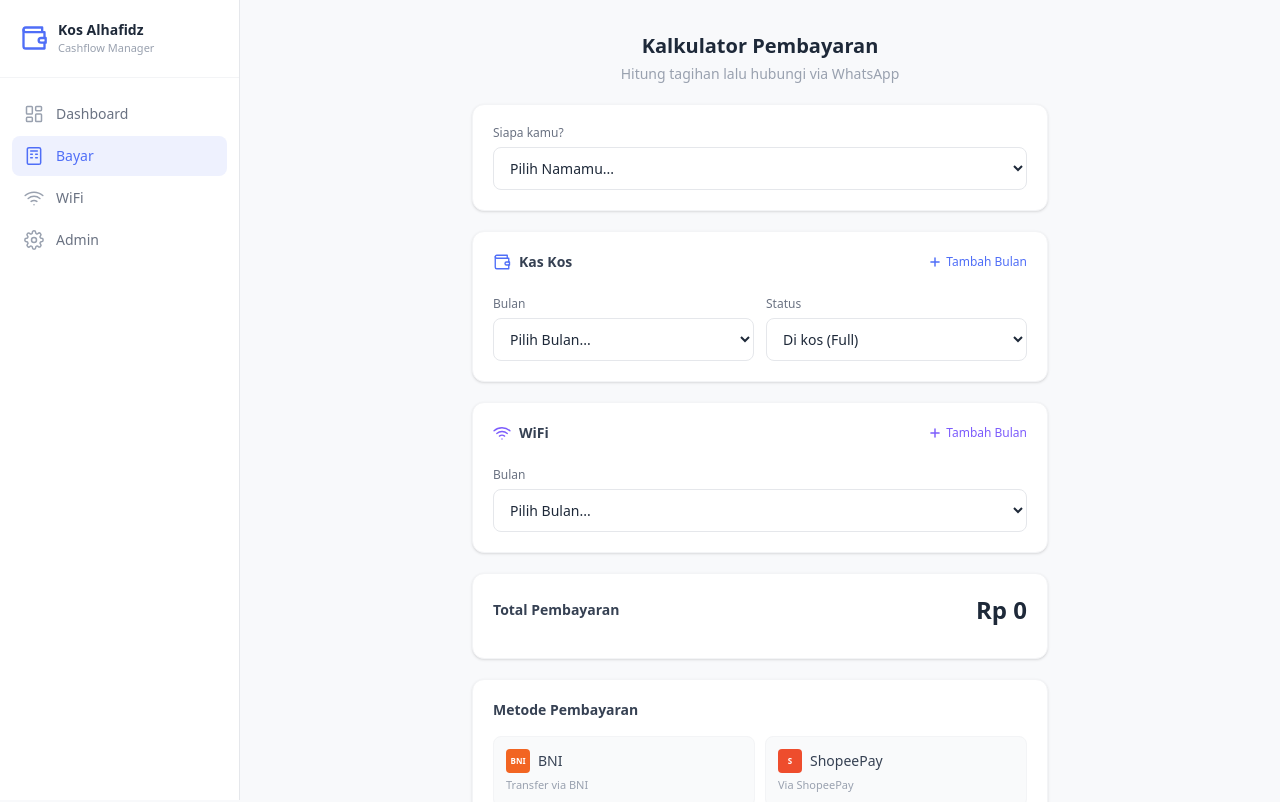
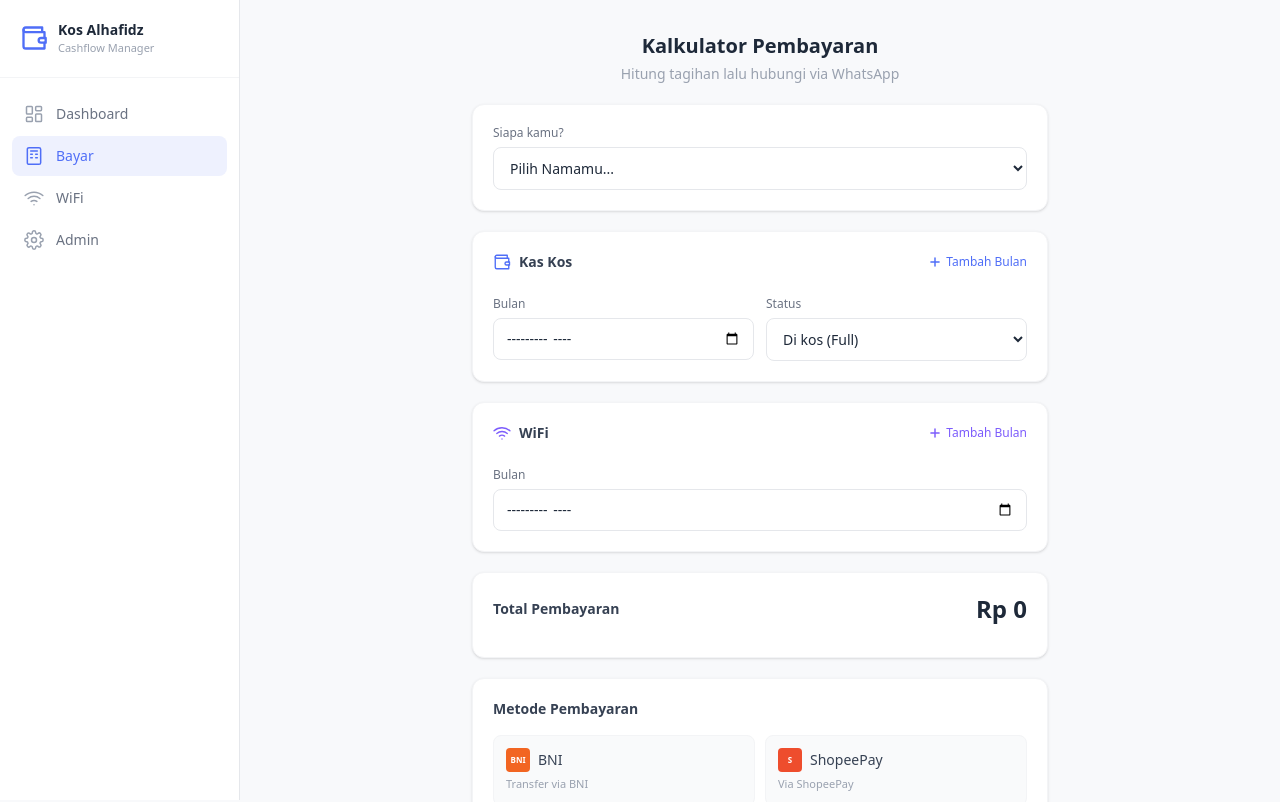
Before and after one commit to ryanekop/cashflow-kos-alhafidz, a Next.js app: page /payment in a window 1280 px wide. Shown: the top 802 px of the page. Built offline with nearby package versions, Linux system fonts and the light colour scheme.

Commit message:
fix: revert to native date picker, make delete buttons red
- Revert month select back to native input type=month
- Delete buttons now red with pill styling (bg-red-50, border-red-200)
- Trash icon + 'Hapus' text for visibility

```diff
--- a/app/payment/page.js
+++ b/app/payment/page.js
@@ -18,19 +18,6 @@ function calculateKas(monthStr, status) {
 }
 
 const inputCls = "w-full px-3 py-2.5 rounded-lg bg-white border border-gray-200 text-gray-800 text-sm focus:border-[#4f6ef7] focus:ring-1 focus:ring-[#4f6ef7] outline-none transition-colors";
-
-function generateMonthOptions() {
-    const options = [];
-    const now = new Date();
-    for (let i = -12; i <= 6; i++) {
-        const d = new Date(now.getFullYear(), now.getMonth() + i, 1);
-        const val = d.toISOString().slice(0, 7);
-        const label = d.toLocaleDateString("id-ID", { month: "long", year: "numeric" });
-        options.push({ value: val, label });
-    }
-    return options;
-}
-const MONTH_OPTIONS = generateMonthOptions();
 
 const WA_NUMBER = "6283846451376";
 
@@ -259,8 +246,8 @@ export default function PaymentPage() {
                         <div className="flex items-center justify-between">
                             <span className="text-[11px] text-gray-400 font-medium">{kasEntries.length > 1 ? `Kas #${i + 1}` : ''}</span>
                             {entry.month && (
-                                <button onClick={() => removeKasEntry(i)} className="text-gray-300 hover:text-red-400 transition-colors flex items-center gap-1 text-[11px]">
-                                    <svg width="12" height="12" viewBox="0 0 24 24" fill="none" stroke="currentColor" strokeWidth="2" strokeLinecap="round" strokeLinejoin="round"><line x1="18" y1="6" x2="6" y2="18" /><line x1="6" y1="6" x2="18" y2="18" /></svg>
+                                <button onClick={() => removeKasEntry(i)} className="px-2 py-0.5 rounded-md bg-red-50 text-red-500 hover:bg-red-100 transition-colors flex items-center gap-1 text-[11px] font-medium border border-red-200">
+                                    <svg width="12" height="12" viewBox="0 0 24 24" fill="none" stroke="currentColor" strokeWidth="2" strokeLinecap="round" strokeLinejoin="round"><polyline points="3 6 5 6 21 6" /><path d="M19 6v14a2 2 0 0 1-2 2H7a2 2 0 0 1-2-2V6m3 0V4a2 2 0 0 1 2-2h4a2 2 0 0 1 2 2v2" /></svg>
                                     Hapus
                                 </button>
                             )}
@@ -268,10 +255,7 @@ export default function PaymentPage() {
                         <div className="grid grid-cols-1 sm:grid-cols-2 gap-3">
                             <div>
                                 <label className="block text-xs text-gray-500 mb-1.5">Bulan</label>
-                                <select value={entry.month} onChange={e => updateKasEntry(i, "month", e.target.value)} className={inputCls}>
-                                    <option value="">Pilih Bulan...</option>
-                                    {MONTH_OPTIONS.map(o => <option key={o.value} value={o.value}>{o.label}</option>)}
-                                </select>
+                                <input type="month" value={entry.month} onChange={e => updateKasEntry(i, "month", e.target.value)} className={inputCls} />
                             </div>
                             <div>
                                 <label className="block text-xs text-gray-500 mb-1.5">Status</label>
@@ -319,18 +303,15 @@ export default function PaymentPage() {
                         <div className="flex items-center justify-between">
                             <span className="text-[11px] text-gray-400 font-medium">{wifiEntries.length > 1 ? `WiFi #${i + 1}` : ''}</span>
                             {entry.month && (
-                                <button onClick={() => removeWifiEntry(i)} className="text-gray-300 hover:text-red-400 transition-colors flex items-center gap-1 text-[11px]">
-                                    <svg width="12" height="12" viewBox="0 0 24 24" fill="none" stroke="currentColor" strokeWidth="2" strokeLinecap="round" strokeLinejoin="round"><line x1="18" y1="6" x2="6" y2="18" /><line x1="6" y1="6" x2="18" y2="18" /></svg>
+                                <button onClick={() => removeWifiEntry(i)} className="px-2 py-0.5 rounded-md bg-red-50 text-red-500 hover:bg-red-100 transition-colors flex items-center gap-1 text-[11px] font-medium border border-red-200">
+                                    <svg width="12" height="12" viewBox="0 0 24 24" fill="none" stroke="currentColor" strokeWidth="2" strokeLinecap="round" strokeLinejoin="round"><polyline points="3 6 5 6 21 6" /><path d="M19 6v14a2 2 0 0 1-2 2H7a2 2 0 0 1-2-2V6m3 0V4a2 2 0 0 1 2-2h4a2 2 0 0 1 2 2v2" /></svg>
                                     Hapus
                                 </button>
                             )}
                         </div>
                         <div>
                             <label className="block text-xs text-gray-500 mb-1.5">Bulan</label>
-                            <select value={entry.month} onChange={e => updateWifiEntry(i, "month", e.target.value)} className={inputCls}>
-                                <option value="">Pilih Bulan...</option>
-                                {MONTH_OPTIONS.map(o => <option key={o.value} value={o.value}>{o.label}</option>)}
-                            </select>
+                            <input type="month" value={entry.month} onChange={e => updateWifiEntry(i, "month", e.target.value)} className={inputCls} />
                         </div>
                         {entry.month && selectedMember && (() => {
                             const usage = getWifiStatus(entry);
--- a/app/wifi/page.js
+++ b/app/wifi/page.js
@@ -13,18 +13,6 @@ export default function WifiPage() {
     const [successMsg, setSuccessMsg] = useState("");
 
     const inputCls = "w-full px-3 py-2.5 rounded-lg bg-white border border-gray-200 text-gray-800 text-sm focus:border-[#4f6ef7] focus:ring-1 focus:ring-[#4f6ef7] outline-none transition-colors";
-
-    const monthOptions = (() => {
-        const options = [];
-        const now = new Date();
-        for (let i = -12; i <= 6; i++) {
-            const d = new Date(now.getFullYear(), now.getMonth() + i, 1);
-            const val = d.toISOString().slice(0, 7);
-            const label = d.toLocaleDateString("id-ID", { month: "long", year: "numeric" });
-            options.push({ value: val, label });
-        }
-        return options;
-    })();
 
     useEffect(() => {
         Promise.all([
@@ -121,10 +109,7 @@ export default function WifiPage() {
                 <div className="grid grid-cols-1 sm:grid-cols-2 gap-3">
                     <div>
                         <label className="block text-xs text-gray-500 mb-1.5">Bulan</label>
-                        <select value={month} onChange={e => setMonth(e.target.value)} className={inputCls}>
-                            <option value="">Pilih Bulan...</option>
-                            {monthOptions.map(o => <option key={o.value} value={o.value}>{o.label}</option>)}
-                        </select>
+                        <input type="month" value={month} onChange={e => setMonth(e.target.value)} className={inputCls} />
                     </div>
                     <div>
                         <label className="block text-xs text-gray-500 mb-1.5">Pakai WiFi bulan ini?</label>
```
